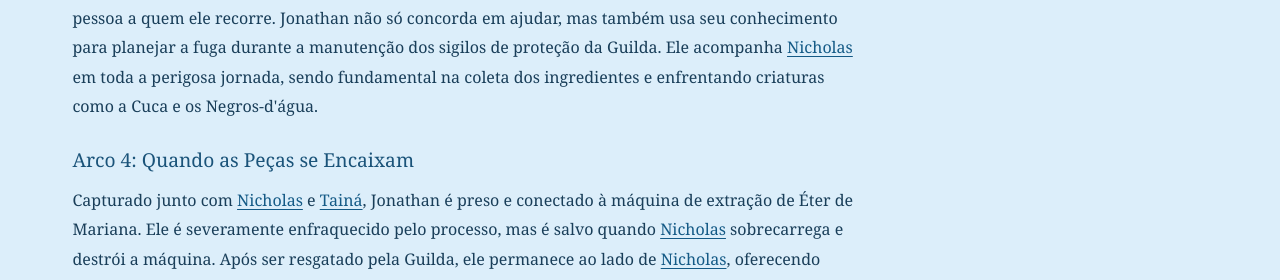
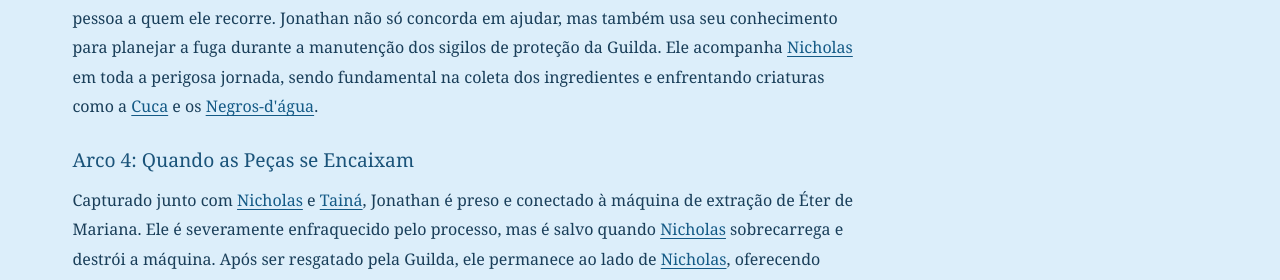
Before and after one commit to corvoatra/corvo-atra, a Jekyll site: the page built from wiki-jonathan-garden.html, in a window 1280 px wide and 900 px high, scrolled down 3212 px. Shown: the part 194-474 px from the top of the window. Built offline with Jekyll 4.4.1, drawn with Linux system fonts in a browser that asks for light colours; part of the change alters nothing that is shown.

```diff
--- a/wiki-jonathan-garden.html
+++ b/wiki-jonathan-garden.html
@@ -101,7 +101,7 @@ header.wrap,header.wrap nav,footer{color:#eee}
 <h3>Arco 2: Desvendando um Poder Oculto</h3>
 <p>Jonathan é introduzido observando <a href="{{ '/wiki-nicholas-elron-silva.html' | relative_url }}">Nicholas</a> e o pai chegando a Guilda por uma fenda. Mais tarde, ele os atende na ala hospitalar. Sendo seu colega de quarto, ele se torna o primeiro guia de <a href="{{ '/wiki-nicholas-elron-silva.html' | relative_url }}">Nicholas</a>, explicando o funcionamento da Guilda e compartilhando seu fascínio pela alquimia.</p>
 <h3>Arco 3: A Caçada Invisível</h3>
-<p>Quando <a href="{{ '/wiki-nicholas-elron-silva.html' | relative_url }}">Nicholas</a> decide fugir da Guilda para buscar um elixir para seu pai, Jonathan é a primeira pessoa a quem ele recorre. Jonathan não só concorda em ajudar, mas também usa seu conhecimento para planejar a fuga durante a manutenção dos sigilos de proteção da Guilda. Ele acompanha <a href="{{ '/wiki-nicholas-elron-silva.html' | relative_url }}">Nicholas</a> em toda a perigosa jornada, sendo fundamental na coleta dos ingredientes e enfrentando criaturas como a Cuca e os Negros-d'água.</p>
+<p>Quando <a href="{{ '/wiki-nicholas-elron-silva.html' | relative_url }}">Nicholas</a> decide fugir da Guilda para buscar um elixir para seu pai, Jonathan é a primeira pessoa a quem ele recorre. Jonathan não só concorda em ajudar, mas também usa seu conhecimento para planejar a fuga durante a manutenção dos sigilos de proteção da Guilda. Ele acompanha <a href="{{ '/wiki-nicholas-elron-silva.html' | relative_url }}">Nicholas</a> em toda a perigosa jornada, sendo fundamental na coleta dos ingredientes e enfrentando criaturas como a <a href="{{ '/wiki-cuca.html' | relative_url }}">Cuca</a> e os <a href="{{ '/wiki-negro-dagua.html' | relative_url }}">Negros-d'água</a>.</p>
 <h3>Arco 4: Quando as Peças se Encaixam</h3>
 <p>Capturado junto com <a href="{{ '/wiki-nicholas-elron-silva.html' | relative_url }}">Nicholas</a> e <a href="{{ '/wiki-taina-guaracu.html' | relative_url }}">Tainá</a>, Jonathan é preso e conectado à máquina de extração de Éter de Mariana. Ele é severamente enfraquecido pelo processo, mas é salvo quando <a href="{{ '/wiki-nicholas-elron-silva.html' | relative_url }}">Nicholas</a> sobrecarrega e destrói a máquina. Após ser resgatado pela Guilda, ele permanece ao lado de <a href="{{ '/wiki-nicholas-elron-silva.html' | relative_url }}">Nicholas</a>, oferecendo apoio após a morte de seu pai.</p>
 </section><section class="entry-section" id="curiosidades"><h2>CURIOSIDADES</h2>
```
